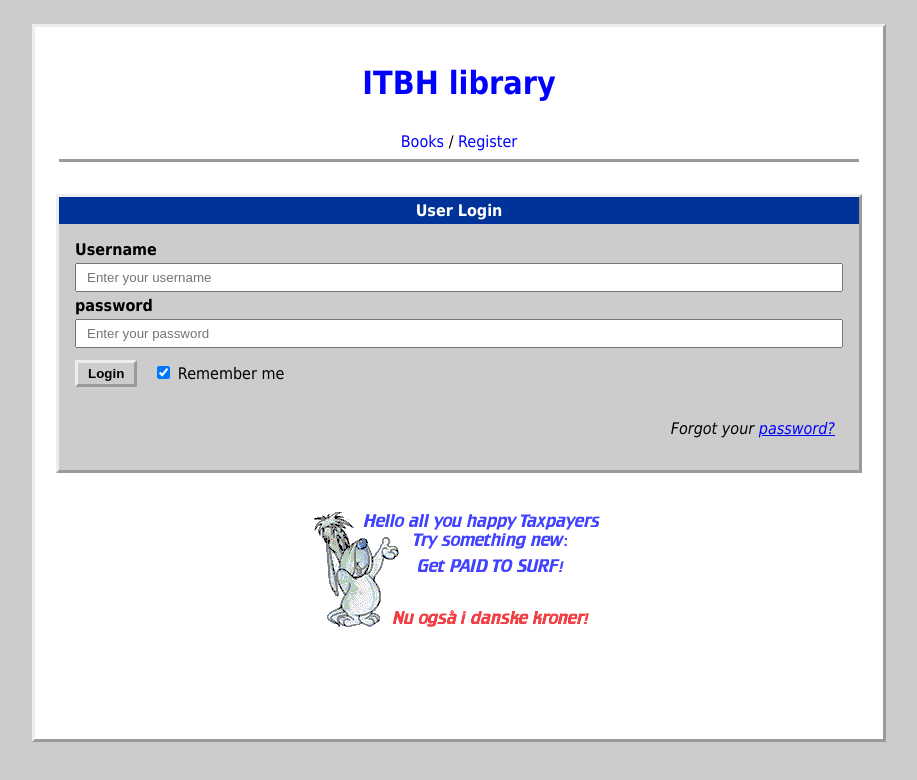
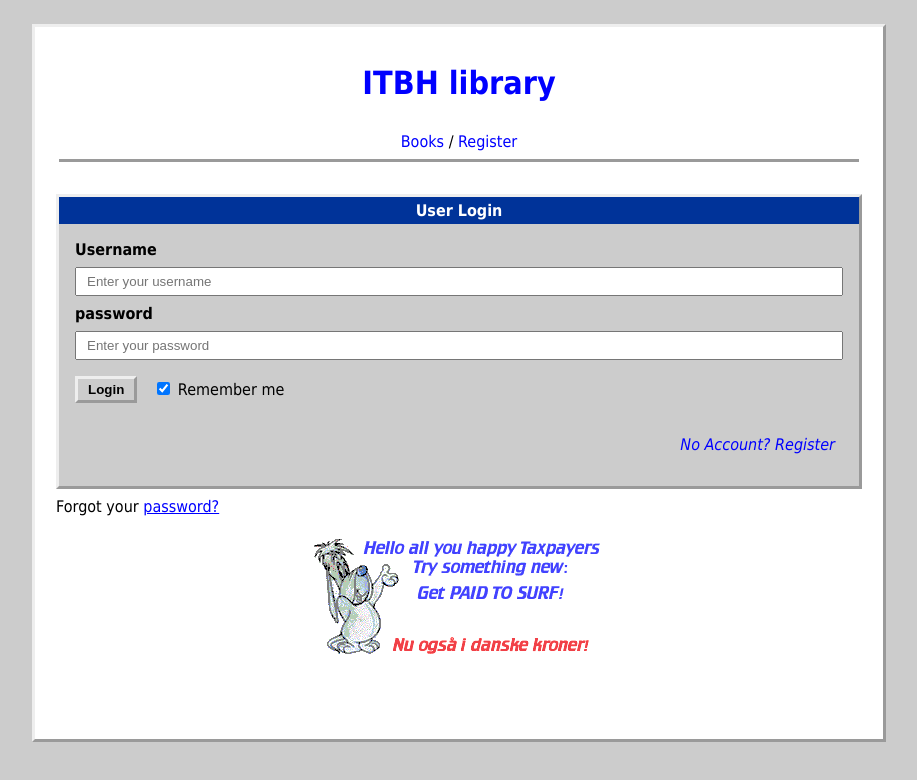
Before and after one commit to mdohr07/library-frontend, an Angular app: page /form in a window 1280 px wide. Shown: the top 780 px of the page, without its empty margins (181-1098 px from the left). Built offline with nearby package versions, Linux system fonts and the light colour scheme.

Commit message:
add a toggle for login and register

```diff
--- a/src/app/form/form.html
+++ b/src/app/form/form.html
@@ -25,15 +25,38 @@
             [(ngModel)]="password"
             >
 
+        <!-- Register mode -->
+        <section class="form-container" *ngIf="mode === 'register'">
+            <input
+            type="password"
+            name="confirmPassword"
+            id="confirmPassword"
+            required
+            placeholder="Confirm your password"
+            [(ngModel)]="confirmPassword"
+            >
+        </section>
+
+
             <section class="submit">
-            <button class="btn-login btn" type="submit">Login</button>
-            <label for="remember">
+            <button class="btn-login btn" type="submit">
+                {{ mode === 'login' ? 'Login' : 'Register' }}
+            </button>
+
+              <label for="remember">
                 <input class="checkbox" type="checkbox" name="remember" checked="checked">
                 Remember me
             </label>
         </section>
         </section>
 
-        <span>Forgot your <a href="#">password?</a></span>
+        <span>
+            <a (click)="toggleMode()">
+            {{ mode === 'login' ? 'No Account? Register' : 'Already a member? Login' }}
+            </a>
+        </span>
+
     </form>
 </div>
+
+<p>Forgot your <a href="#">password?</a></p>
--- a/src/app/form/form.scss
+++ b/src/app/form/form.scss
@@ -1,6 +1,6 @@
 .form-wrapper {
     border: outset;
-    margin: 2rem 0rem;
+    margin: 2rem 0rem 0.5rem 0rem;
     padding-bottom: 1rem;
     background-color: #ccc;
 }
@@ -8,7 +8,7 @@
 .form-container {
     display: flex;
     flex-direction: column;
-    gap: 0.25rem;
+    gap: 0.5rem;
     margin: 1rem;
 }
 
@@ -62,3 +62,11 @@ span {
     margin: 1rem;
     font-style: italic;
 }
+
+p {
+    display: inline-block;
+    width: 95%;
+
+    margin: 0;
+    margin-right: -10px;
+}
--- a/src/app/form/form.ts
+++ b/src/app/form/form.ts
@@ -10,13 +10,29 @@ import { FormsModule } from '@angular/forms';
 })
 
 export class Form {
+  mode: 'login' |'register' = 'login';
   username: string = '';
   password: string = '';
+  confirmPassword: string = '';
+
   remember: boolean = true;
 
+  toggleMode() {
+    this.mode = this.mode === 'login' ? 'register' : 'login';
+  }
+
   onSubmit() {
-    console.log('Username:', this.username);
-    console.log('Password:', this.password);
-    console.log('Remember Me:', this.remember);
+    if (this.mode === 'register') {
+        if (this.password !== this.confirmPassword) {
+          console.log('The passwords do not match')
+          return;
+    }
+    console.log('Register:', this.username, this.password);
+    } else {
+      console.log('Login:', this.username, this.password);
+    }
+    // console.log('Username:', this.username);
+    // console.log('Password:', this.password);
+    // console.log('Remember Me:', this.remember);
   }
 }
--- a/src/styles.scss
+++ b/src/styles.scss
@@ -41,3 +41,7 @@ nav a:visited {
 }
 
 form {width: 800px; }
+
+img {
+    margin: 1rem;
+}
```
